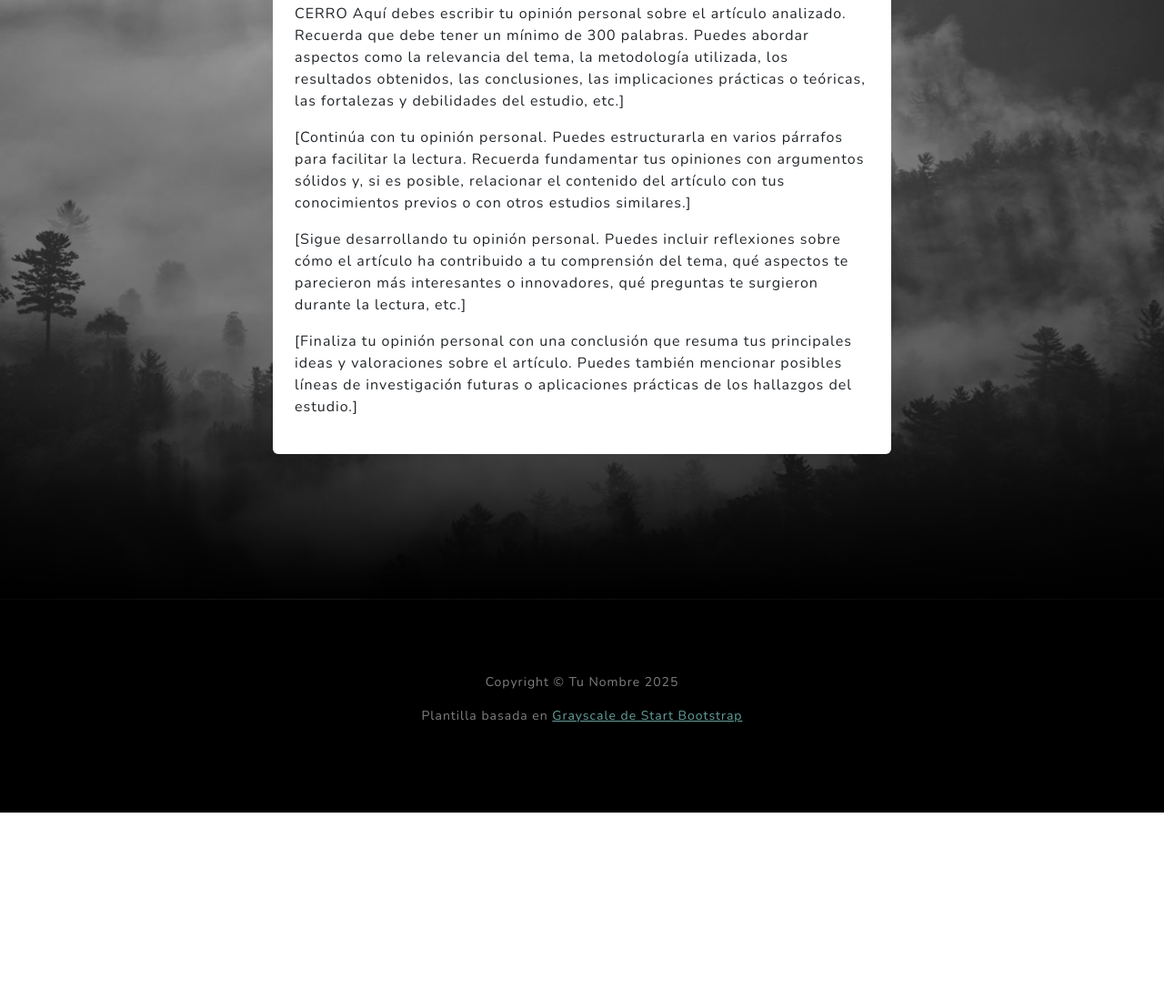
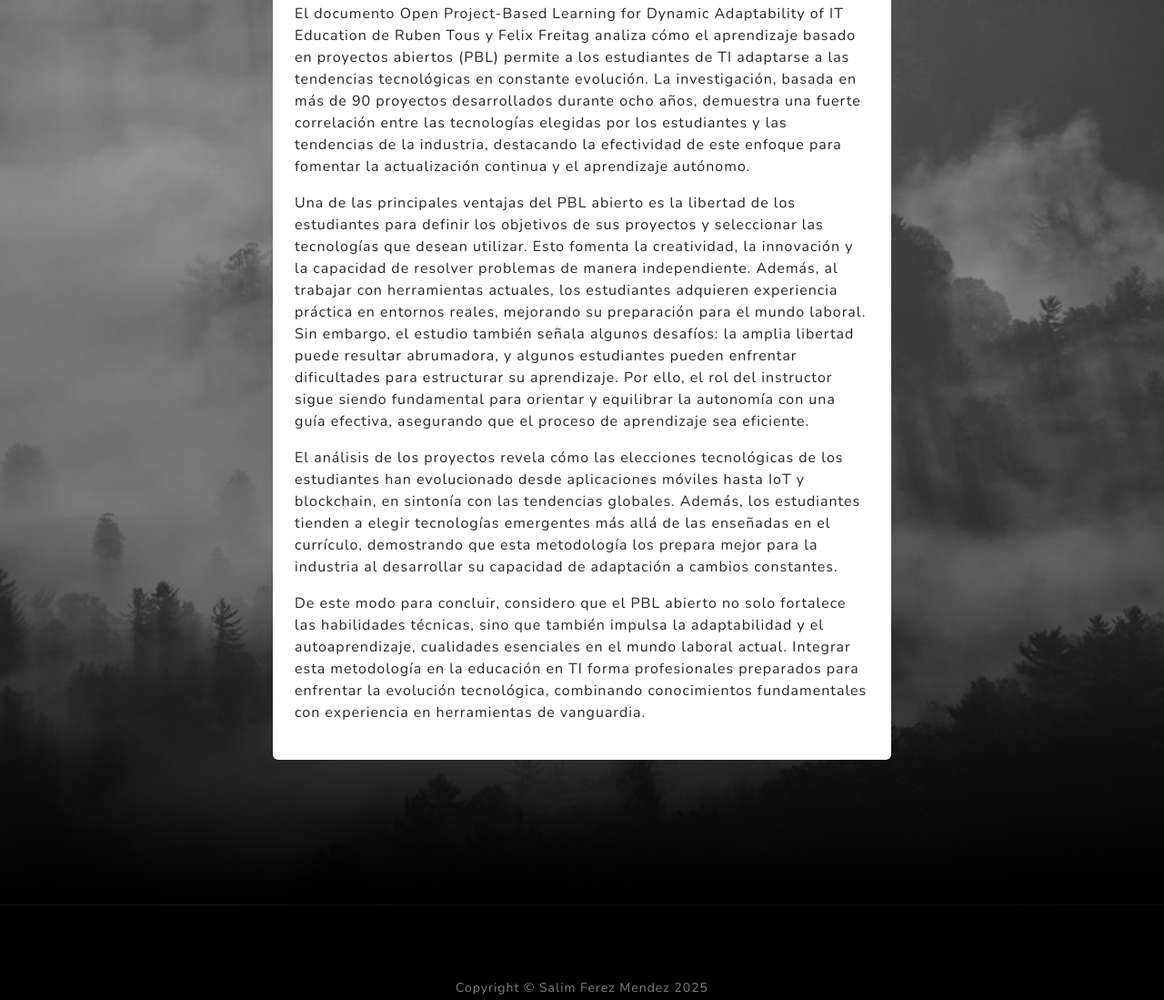
Before and after one commit to salfermen/BasedeDatos40-, a plain HTML site: page index.html in a window 1280 px wide. Shown: the part 5512-6611 px from the top of the page at 91% size. Before the commit the page ends 6405 px from the top, so only its background shows below. Drawn offline with nearby package versions, Linux system fonts and the light colour scheme.

Commit message:
fix href an text

```diff
--- a/index.html
+++ b/index.html
@@ -93,7 +93,7 @@
                             components, Cloud services, Teamwork, - Project management competencies</p>
 
                         <h4>Enlace al Artículo</h4>
-                        <p class="text-black-50 mb-4"><a href=h ttps://journals.sagepub.com/doi/abs/10.1177/0020720920981535#bibliography target="_blank">https://journals.sagepub.com/doi/abs/10.1177/0020720920981535#bibliography</a></p>
+                        <p class="text-black-50 mb-4"><a href=https://journals.sagepub.com/doi/abs/10.1177/0020720920981535#bibliography target="_blank">https://journals.sagepub.com/doi/abs/10.1177/0020720920981535#bibliography</a></p>
 
                         <h4>Cantidad de Referencias</h4>
                         <p class="text-black-50 mb-0">En artículo se encuentran un total de 21 Referencias</p>
@@ -214,18 +214,23 @@
                     <div class="bg-white p-4 rounded">
                         <div class="text-start">
                             <p>
-                                CERRO Aquí debes escribir tu opinión personal sobre el artículo analizado. Recuerda que debe tener un mínimo de 300 palabras. Puedes abordar aspectos como la relevancia del tema, la metodología utilizada, los resultados obtenidos, las conclusiones, las
-                                implicaciones prácticas o teóricas, las fortalezas y debilidades del estudio, etc.]
+                                El documento Open Project-Based Learning for Dynamic Adaptability of IT Education de Ruben Tous y Felix Freitag analiza cómo el aprendizaje basado en proyectos abiertos (PBL) permite a los estudiantes de TI adaptarse a las tendencias tecnológicas en constante
+                                evolución. La investigación, basada en más de 90 proyectos desarrollados durante ocho años, demuestra una fuerte correlación entre las tecnologías elegidas por los estudiantes y las tendencias de la industria, destacando
+                                la efectividad de este enfoque para fomentar la actualización continua y el aprendizaje autónomo.
                             </p>
                             <p>
-                                [Continúa con tu opinión personal. Puedes estructurarla en varios párrafos para facilitar la lectura. Recuerda fundamentar tus opiniones con argumentos sólidos y, si es posible, relacionar el contenido del artículo con tus conocimientos previos o con
-                                otros estudios similares.]
+                                Una de las principales ventajas del PBL abierto es la libertad de los estudiantes para definir los objetivos de sus proyectos y seleccionar las tecnologías que desean utilizar. Esto fomenta la creatividad, la innovación y la capacidad de resolver problemas
+                                de manera independiente. Además, al trabajar con herramientas actuales, los estudiantes adquieren experiencia práctica en entornos reales, mejorando su preparación para el mundo laboral. Sin embargo, el estudio también
+                                señala algunos desafíos: la amplia libertad puede resultar abrumadora, y algunos estudiantes pueden enfrentar dificultades para estructurar su aprendizaje. Por ello, el rol del instructor sigue siendo fundamental para orientar
+                                y equilibrar la autonomía con una guía efectiva, asegurando que el proceso de aprendizaje sea eficiente.
                             </p>
                             <p>
-                                [Sigue desarrollando tu opinión personal. Puedes incluir reflexiones sobre cómo el artículo ha contribuido a tu comprensión del tema, qué aspectos te parecieron más interesantes o innovadores, qué preguntas te surgieron durante la lectura, etc.]
+                                El análisis de los proyectos revela cómo las elecciones tecnológicas de los estudiantes han evolucionado desde aplicaciones móviles hasta IoT y blockchain, en sintonía con las tendencias globales. Además, los estudiantes tienden a elegir tecnologías emergentes
+                                más allá de las enseñadas en el currículo, demostrando que esta metodología los prepara mejor para la industria al desarrollar su capacidad de adaptación a cambios constantes.
                             </p>
                             <p>
-                                [Finaliza tu opinión personal con una conclusión que resuma tus principales ideas y valoraciones sobre el artículo. Puedes también mencionar posibles líneas de investigación futuras o aplicaciones prácticas de los hallazgos del estudio.]
+                                De este modo para concluir, considero que el PBL abierto no solo fortalece las habilidades técnicas, sino que también impulsa la adaptabilidad y el autoaprendizaje, cualidades esenciales en el mundo laboral actual. Integrar esta metodología en la educación
+                                en TI forma profesionales preparados para enfrentar la evolución tecnológica, combinando conocimientos fundamentales con experiencia en herramientas de vanguardia.
                             </p>
                         </div>
                     </div>
@@ -237,7 +242,7 @@
     <!-- Footer-->
     <footer class="footer bg-black small text-center text-white-50">
         <div class="container px-4 px-lg-5">
-            <p>Copyright &copy; Tu Nombre 2025</p>
+            <p>Copyright &copy; Salim Ferez Mendez 2025</p>
             <p>Plantilla basada en <a href="https://startbootstrap.com/theme/grayscale" target="_blank">Grayscale de Start Bootstrap</a></p>
         </div>
     </footer>
```
